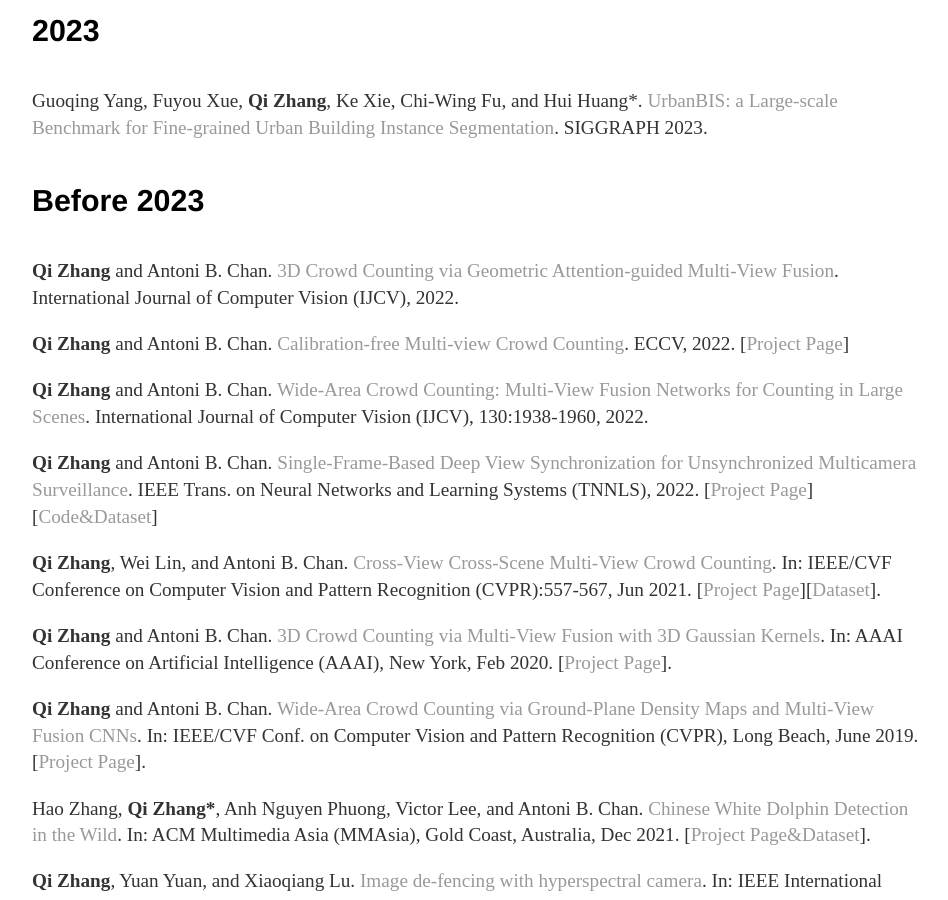
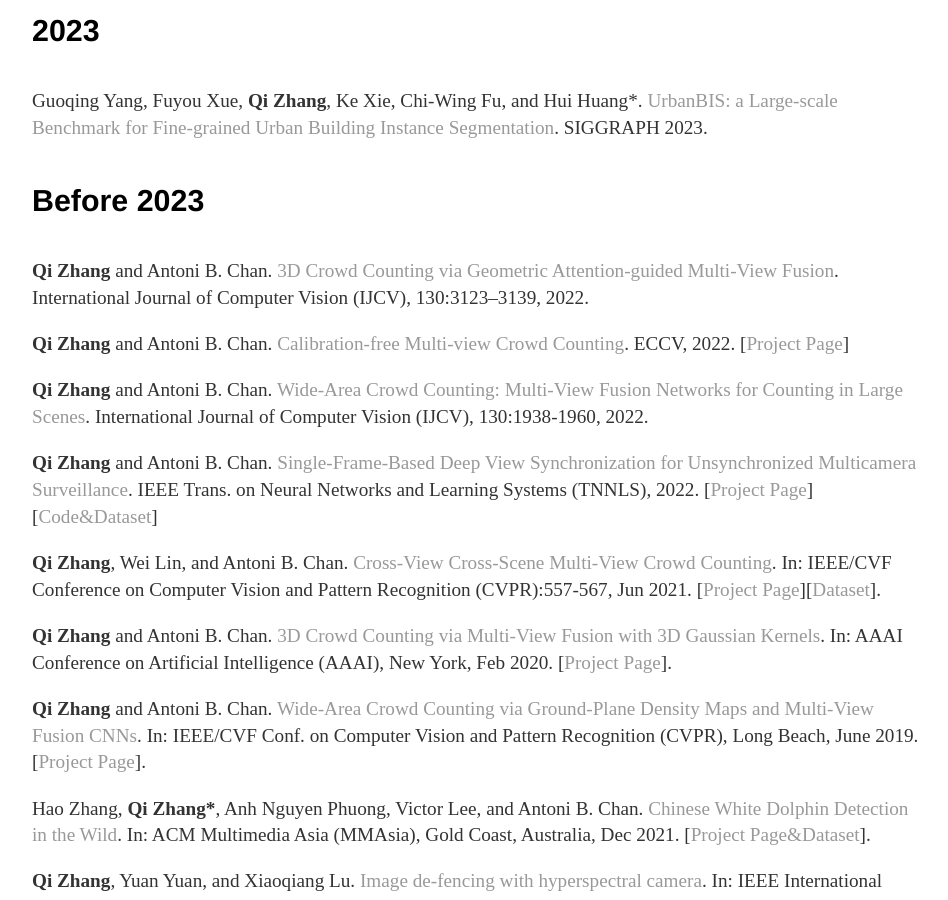
Before and after one commit to zqyq/zqyq.github.io, a Jekyll site: the page built from about/index.html, in a window 1280 px wide and 900 px high, scrolled down 852 px. Shown: the whole window, without its empty margins (160-1108 px from the left). Built offline with Jekyll 4.4.1, drawn with Linux system fonts in a browser that asks for light colours.

Commit message:
Update index.html

```diff
--- a/about/index.html
+++ b/about/index.html
@@ -43,9 +43,8 @@
                 <h4>Before 2023</h4>
 
 			<p><strong>Qi Zhang</strong> and Antoni B. Chan.
-				<a>
-				  3D Crowd Counting via Geometric Attention-guided Multi-View Fusion</a>.
-				 International Journal of Computer Vision (IJCV), 2022.
+				<a href="https://link.springer.com/article/10.1007/s11263-022-01685-7">3D Crowd Counting via Geometric Attention-guided Multi-View Fusion</a>.
+				 International Journal of Computer Vision (IJCV), 130:3123–3139, 2022.
 			</p>
 			<p><strong>Qi Zhang</strong> and Antoni B. Chan.
 				<a>
```
